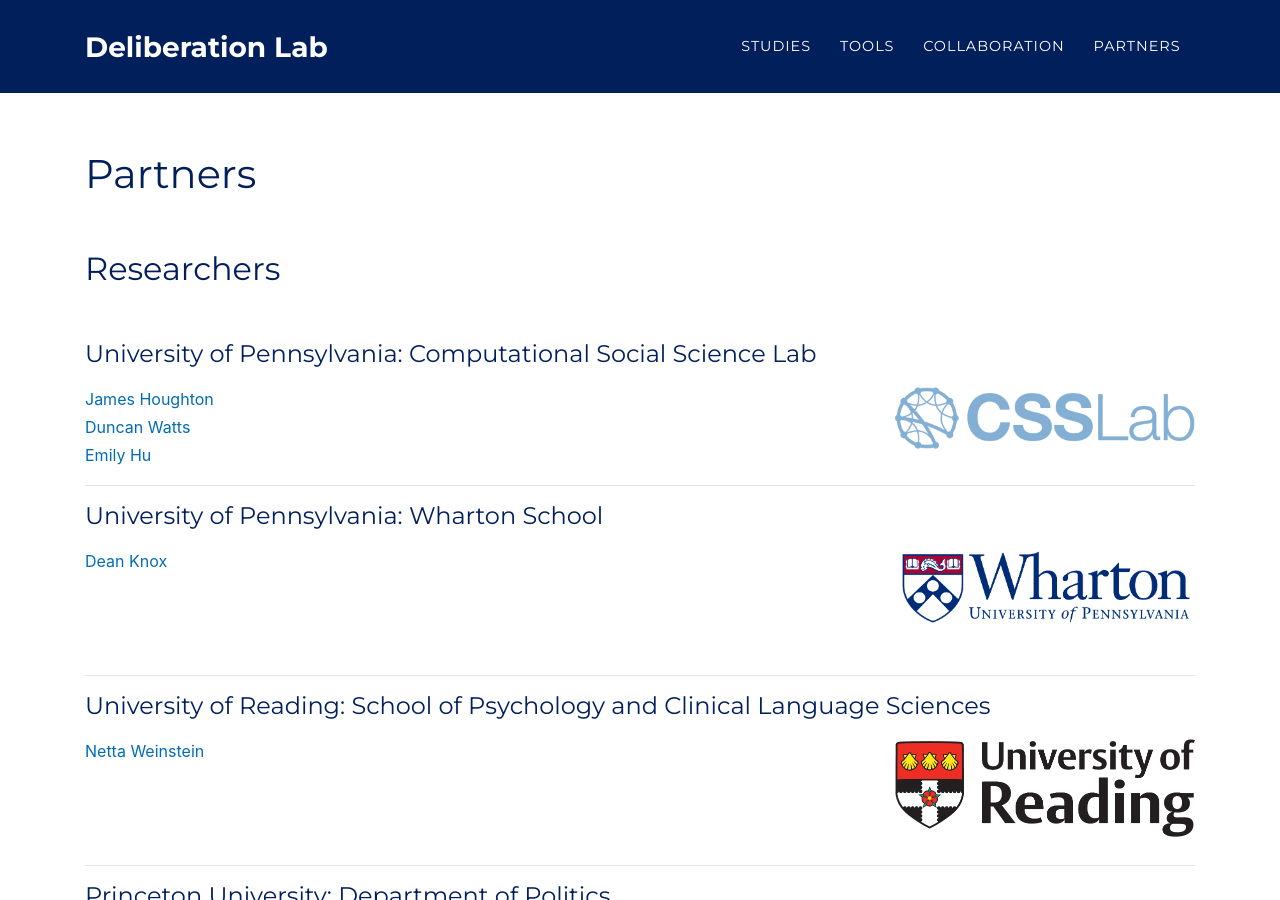
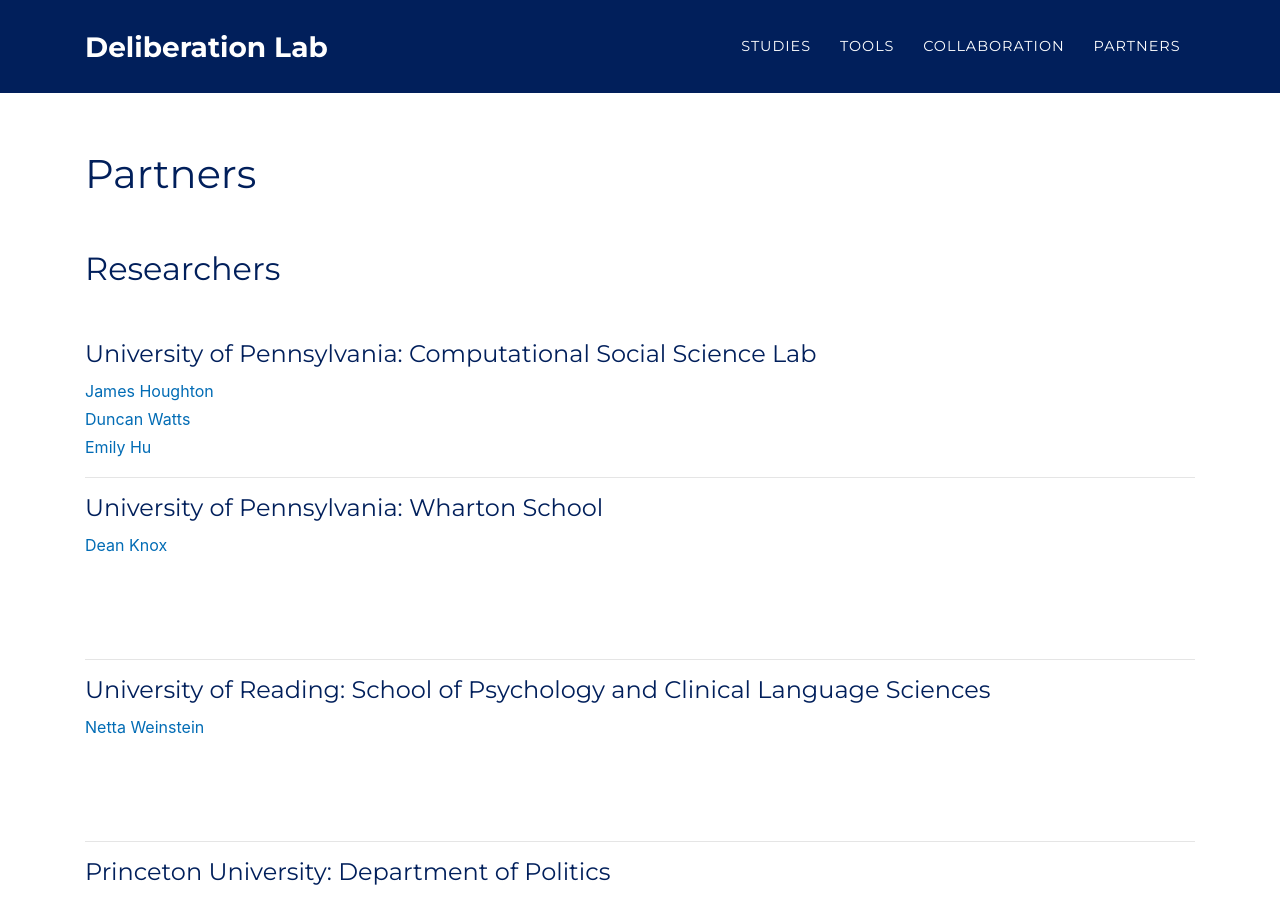
Before and after one commit to Watts-Lab/deliberation-website, a Jekyll site: the page built from partners.md, in a window 1280 px wide and 900 px high. Built offline with Jekyll 4.4.1, drawn with Linux system fonts in a browser that asks for light colours; some web fonts are replaced.

Commit message:
Remove logos

```diff
--- a/partners.md
+++ b/partners.md
@@ -13,8 +13,6 @@
 
 #### [University of Pennsylvania: Computational Social Science Lab](https://css.seas.upenn.edu/){: style="color: #011f5b"}
 
-![CSSLab](/assets/img/logo_cssonly_blue_text_blue_network.png){: width="300" style="float: right; margin-top: 10px"}
-
 [James Houghton](https://www.jamesphoughton.com/) <br/>
 [Duncan Watts](https://css.seas.upenn.edu/people/duncan-watts/) <br/>
 [Emily Hu](https://xinlanemilyhu.com/) <br/>
@@ -23,16 +21,12 @@
 
 #### [University of Pennsylvania: Wharton School](https://www.wharton.upenn.edu/){: style="color: #011f5b"}
 
-![Wharton](/assets/img/logo_wharton.png){: width="300" style="float: right; margin-top: 10px"}
-
 [Dean Knox](https://oid.wharton.upenn.edu/profile/dcknox/)
 <br/><br/><br/><br/>
 
 ---
 
 #### [University of Reading: School of Psychology and Clinical Language Sciences](https://www.reading.ac.uk/pcls/){: style="color: #011f5b"}
-
-![UofReading](/assets/img/logo_reading.gif){: width="300" style="float: right; margin-top: 10px"}
 
 [Netta Weinstein](https://www.reading.ac.uk/pcls/staff/netta-weinstein)
 <br/><br/><br/><br/>
@@ -41,16 +35,12 @@
 
 #### [Princeton University: Department of Politics](https://politics.princeton.edu/){: style="color: #011f5b"}
 
-![Pton](/assets/img/logo_princeton.png){: width="300" style="float: right; margin-top: 10px"}
-
 [Will Schulz](https://willschulz.com/)
 <br/><br/><br/><br/>
 
 ---
 
 #### [Washington University in St. Louis: Department of Political Science](https://polisci.wustl.edu/){: style="color: #011f5b"}
-
-![Wusl](/assets/img/logo_WUSL.png){: width="300" style="float: right; margin-top: 10px"}
 
 [Christopher Lucas](http://christopherlucas.org/)
 <br/><br/><br/><br/>
@@ -59,8 +49,6 @@
 
 #### [Imperial College Business School](https://www.imperial.ac.uk/business-school/){: style="color: #011f5b"}
 
-![ICBS](/assets/img/logo_ICBS.svg){: width="300" style="float: right; margin-top: 10px"}
-
 [Burint Bevis](https://www.imperial.ac.uk/people/b.bevis20) <br/>
 [Mark Kennedy](https://www.imperial.ac.uk/people/mark.kennedy) <br/>
 <br/><br/><br/>
@@ -68,8 +56,6 @@
 ---
 
 #### [Massachusetts Institute of Technology: Sloan School of Management](https://www.imperial.ac.uk/business-school/){: style="color: #011f5b"}
-
-![ICBS](/assets/img/logo_MIT_sloan.jpg){: width="300" style="float: right; margin-top: 10px"}
 
 [Jared Curhan](https://web.mit.edu/curhan/www/)
 <br/><br/><br/><br/>
@@ -82,13 +68,10 @@
 
 ##### [Templeton World Charity Foundation, Listening and Learning in a Polarized World](https://www.templetonworldcharity.org/LLPW){: style="color: #011f5b"}
 
-![Templeton](/assets/img/logo_templeton.png){: width="300" style="float: right; "margin-top: 10px"}
-
 <br/><br/><br/><br/>
 
 ##### [Wharton Behavioral Lab](https://wbl.wharton.upenn.edu/){: style="color: #011f5b"}
 
-![Templeton](/assets/img/logo_wharton.png){: width="300" style="float: right; "margin-top: 10px"}
 <br/><br/>
 
 <br/><br/><br/>
```
